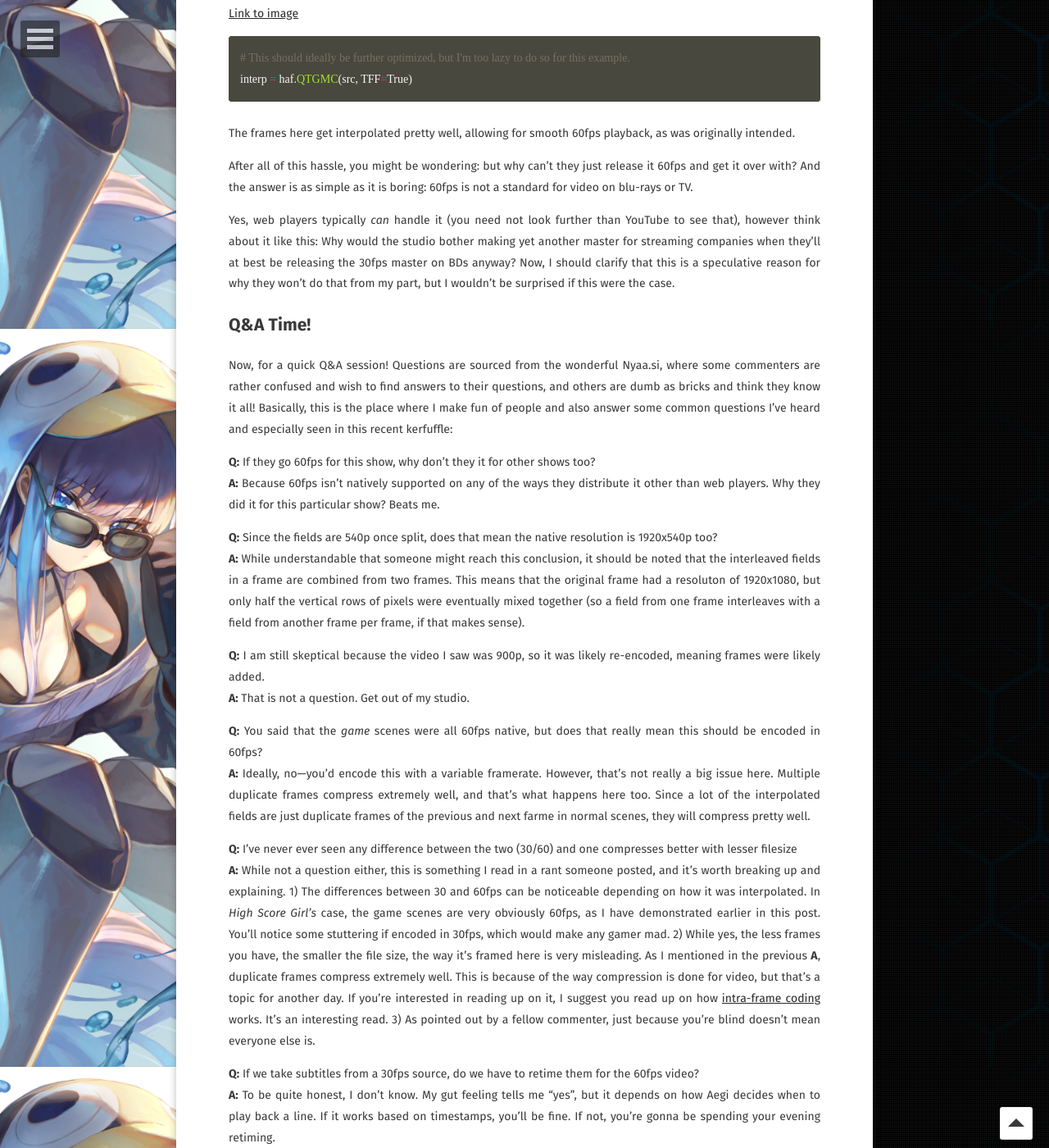
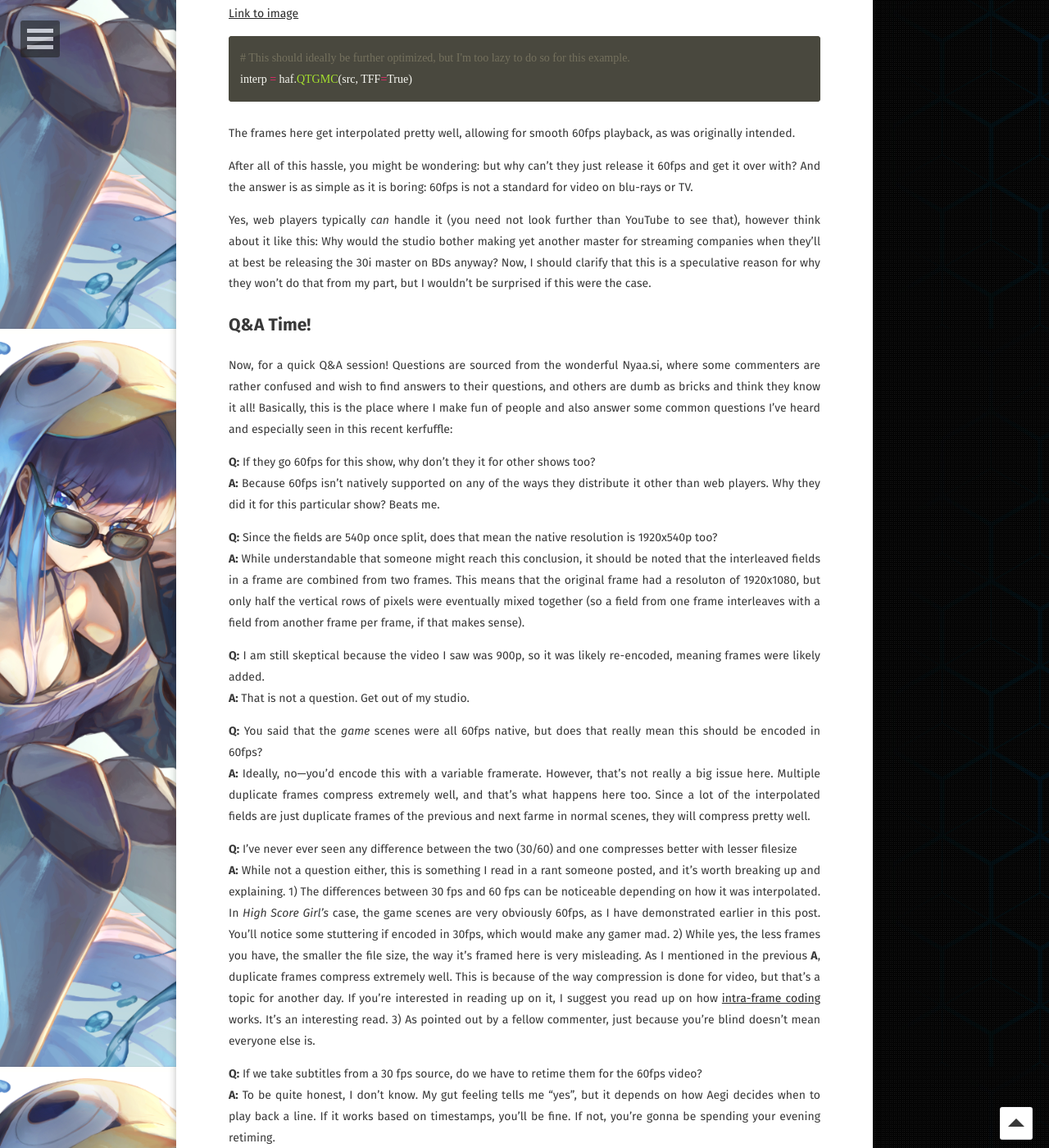
Before and after one commit to LightArrowsEXE/moon_blog, a Jekyll site: the page built from _posts/2019-11-03-interpolation_and_fields.md, in a window 1280 px wide and 1400 px high, scrolled down 3199 px. Shown: the whole window at 82% size. Built offline with Jekyll 4.4.1, drawn with Linux system fonts in a browser that asks for light colours; some web fonts are replaced; some of the changed text lies outside the part shown.

Commit message:
Update 2019-11-03-interpolation_and_fields.md

```diff
--- a/_posts/2019-11-03-interpolation_and_fields.md
+++ b/_posts/2019-11-03-interpolation_and_fields.md
@@ -30,7 +30,7 @@ This dictates in what order the fields should be read.
 
 ## The meat of the story
 
-The topic of today's post is, as you may imagine, one of those cases where we have a true 60fps video on our hands. The catch? Rather than distribute it in glorious 60fps chad video, they distributed a 30fps virgin video with interleaved fields. Here's an example of one of those frames:
+The topic of today's post is, as you may imagine, one of those cases where we have a true 60fps video on our hands. The catch? Rather than distribute it in glorious 60p chad video, they distributed a 30i virgin video with interleaved fields. Here's an example of one of those frames:
 
 {% capture images %} {{ site.url }}/assets/res/2019-11-03-interpolation-and-fields/OP_interleaved_1.png {% endcapture %} {% include gallery images=images %}
 
@@ -83,7 +83,7 @@ The frames here get interpolated pretty well, allowing for smooth 60fps playback
 
 After all of this hassle, you might be wondering: but why can't they just release it 60fps and get it over with? And the answer is as simple as it is boring: 60fps is not a standard for video on blu-rays or TV.
 
-Yes, web players typically *can* handle it (you need not look further than YouTube to see that), however think about it like this: Why would the studio bother making yet another master for streaming companies when they'll at best be releasing the 30fps master on BDs anyway? Now, I should clarify that this is a speculative reason for why they won't do that from my part, but I wouldn't be surprised if this were the case.
+Yes, web players typically *can* handle it (you need not look further than YouTube to see that), however think about it like this: Why would the studio bother making yet another master for streaming companies when they'll at best be releasing the 30i master on BDs anyway? Now, I should clarify that this is a speculative reason for why they won't do that from my part, but I wouldn't be surprised if this were the case.
 
 ## Q&A Time!
 
@@ -103,11 +103,11 @@ Now, for a quick Q&A session! Questions are sourced from the wonderful Nyaa.si,
 
 **Q:** I’ve never ever seen any difference between the two (30/60) and one compresses better with lesser filesize<br>
 **A:** While not a question either, this is something I read in a rant someone posted, and it's worth breaking up and explaining.
-1) The differences between 30 and 60fps can be noticeable depending on how it was interpolated. In *High Score Girl's* case, the game scenes are very obviously 60fps, as I have demonstrated earlier in this post. You'll notice some stuttering if encoded in 30fps, which would make any gamer mad.
+1) The differences between 30 fps and 60 fps can be noticeable depending on how it was interpolated. In *High Score Girl's* case, the game scenes are very obviously 60fps, as I have demonstrated earlier in this post. You'll notice some stuttering if encoded in 30fps, which would make any gamer mad.
 2) While yes, the less frames you have, the smaller the file size, the way it's framed here is very misleading. As I mentioned in the previous **A**, duplicate frames compress extremely well. This is because of the way compression is done for video, but that's a topic for another day. If you're interested in reading up on it, I suggest you read up on how [intra-frame coding](https://en.wikipedia.org/wiki/Intra-frame_coding) works. It's an interesting read.
 3) As pointed out by a fellow commenter, just because you're blind doesn't mean everyone else is.
 
-**Q:** If we take subtitles from a 30fps source, do we have to retime them for the 60fps video?<br>
+**Q:** If we take subtitles from a 30 fps source, do we have to retime them for the 60fps video?<br>
 **A:** To be quite honest, I don't know. My gut feeling tells me "yes", but it depends on how Aegi decides when to play back a line. If it works based on timestamps, you'll be fine. If not, you're gonna be spending your evening retiming.
 
 **Q:** You're still wrong and I'd like to engage in the fisticuffs with you!<br>
```
